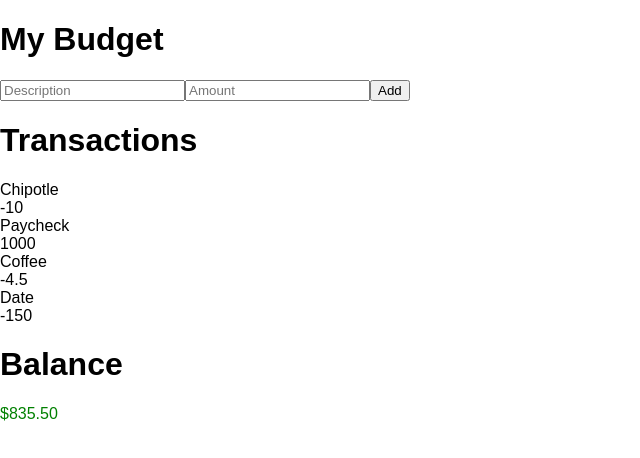
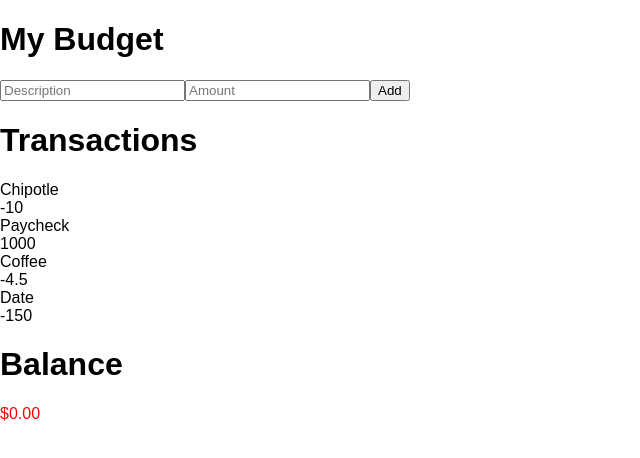
Before and after one commit to Chisnits/divvy, a React (Create React App) app: page / in a window 1280 px wide. Shown: the top 458 px of the page, without its empty margins (0-640 px from the left). Built offline with nearby package versions, Linux system fonts and the light colour scheme.

Commit message:
current bug where clicking add doesn't change the budget until the second click

```diff
--- a/src/Components/Add.js
+++ b/src/Components/Add.js
@@ -19,10 +19,10 @@ class Add extends Component {
         })
     }
     handleChangeAmount(e){
-        // var numberChecker = parseFloat(Math.round(e.target.value * 100) / 100).toFixed(2);
+        var numberCreator = Number(e.target.value)
         //Make sure that the number will only ever be in the hundreths value.
         this.setState({
-            amount: e.target.value
+            amount: numberCreator
         })
     }
     add(e) {
--- a/src/Components/TransactionList.js
+++ b/src/Components/TransactionList.js
@@ -1,7 +1,6 @@
 import React from 'react';
 
 export const TransactionList = (props) => {
-    console.log(props)
     var List = props.data.map((item, i) => (
         <div key={i}>
             <div>{item.description}</div>
--- a/src/Containers/Budget.js
+++ b/src/Containers/Budget.js
@@ -23,23 +23,38 @@ class Budget extends Component {
     }
     componentWillMount(){
         this.setState({
-            data: dataSet,
-            total: dataSet.reduce( (a,b) => {
-                return a + b.amount;
-            }, 0)
+            data: this.state.data,
+            // total: this.state.data.reduce( (a,b) => {
+            //     return a + b.amount;
+            // }, 0)
         })
     }
 
     add (description, amount) {
         // ajax POST request to server goes here
         const newObj = {"amount": amount, "description": description}
-        this.setState({
-            data: [...this.state.data, newObj]
-        })
+        if (this.state.data.length <= 7){
+            this.setState({
+                data: [...this.state.data, newObj],
+                total: this.state.data.reduce( (a,b) => {
+                    console.log("A ", a)
+                    console.log("B ", b)
+                    return a + b.amount;
+                }, 0)
+            });
+        } else {
+            this.state.data.splice(0,1)
+            //if the list gets too long, hide the previous transactions.
+            this.setState({
+                data: [...this.state.data, newObj],
+                total: this.state.data.reduce( (a,b) => {
+                    return a + b.amount;
+                }, 0)
+            })
+        }
     }
 
     render() {
-        console.log(dataSet)
         return (
             <div>
               <h1>My Budget</h1>
```
